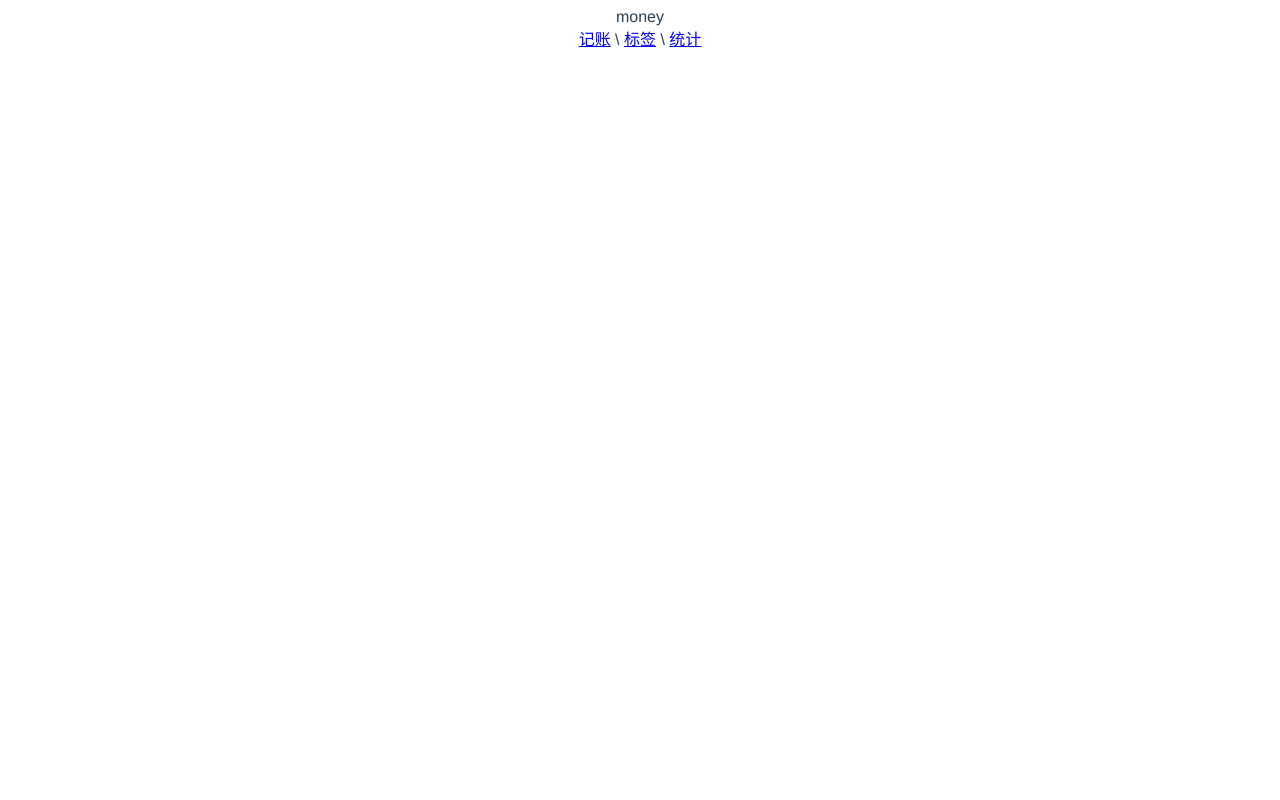
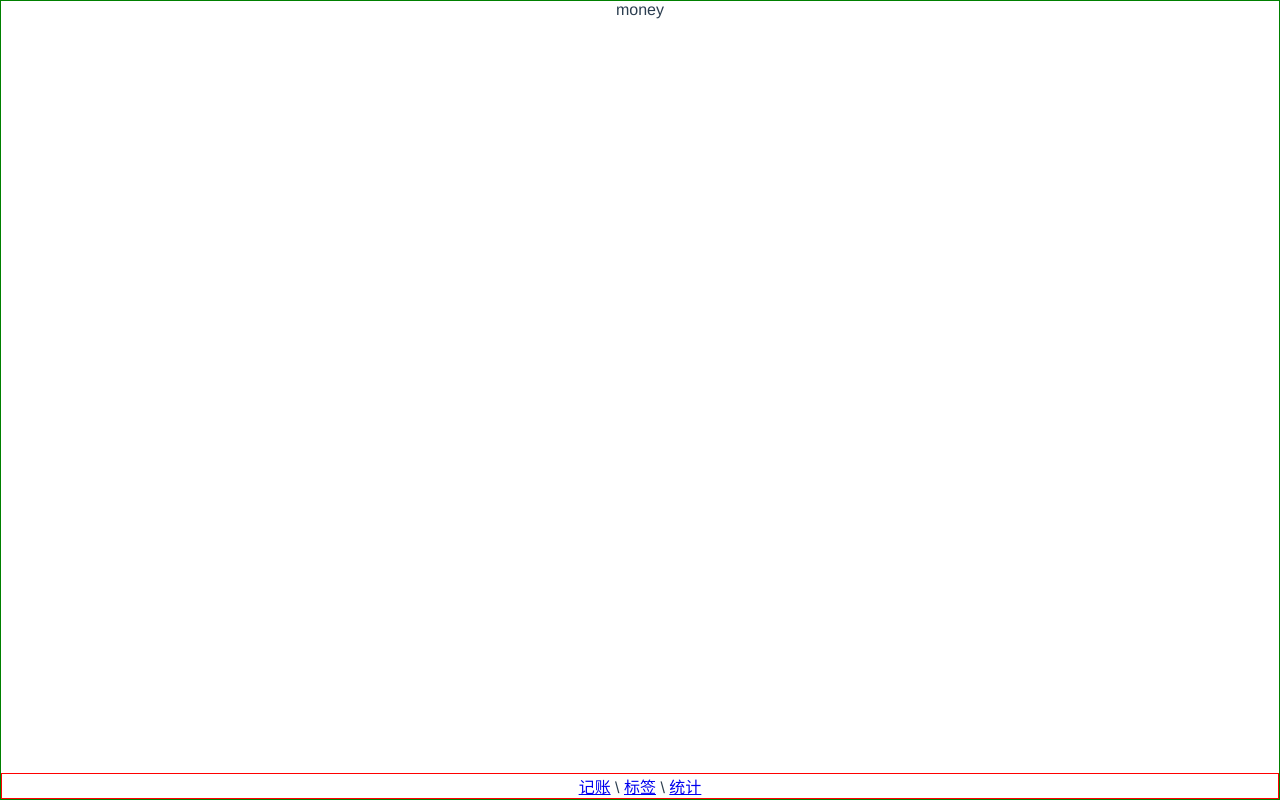
Before and after one commit to 254412246/morney, a Vue app: page /#/money in a window 1280 px wide. Built offline with nearby package versions, Linux system fonts and the light colour scheme.

Commit message:
Money页面布局

```diff
--- a/src/App.vue
+++ b/src/App.vue
@@ -5,6 +5,10 @@
 </template>
 
 <style lang="scss">
+    *{
+        margin: 0;padding: 0;
+        box-sizing: border-box;
+    }
     #app {
         font-family: Avenir, Helvetica, Arial, sans-serif;
         -webkit-font-smoothing: antialiased;
--- a/src/components/Nav.vue
+++ b/src/components/Nav.vue
@@ -1,5 +1,5 @@
 <template>
-    <div>
+    <div class="nav">
         <router-link to="/money">记账</router-link>
         \
         <router-link to="/labels">标签</router-link>
@@ -14,6 +14,6 @@
     }
 </script>
 
-<style scoped>
-
+<style lang="scss" scoped>
+.nav{border: 1px solid red}
 </style>
--- a/src/views/Money.vue
+++ b/src/views/Money.vue
@@ -1,18 +1,30 @@
 <template>
-    <div>money
-    <Nav/>
+    <div class="nav-wrapper">
+        <div class="content">
+            <p>money</p>
+        </div>
+        <Nav/>
     </div>
 </template>
 
 <script>
 
 
-  export default {
-    name: "Money",
+    export default {
+        name: "Money",
 
-  }
+    }
 </script>
 
-<style scoped>
-
+<style lang="scss" scoped>
+.nav-wrapper{
+    border: 1px solid green;
+    display: flex;
+    flex-direction: column;
+    height: 100vh;
+}
+    .content{
+        overflow: auto;
+        flex-grow: 1;
+    }
 </style>
```
